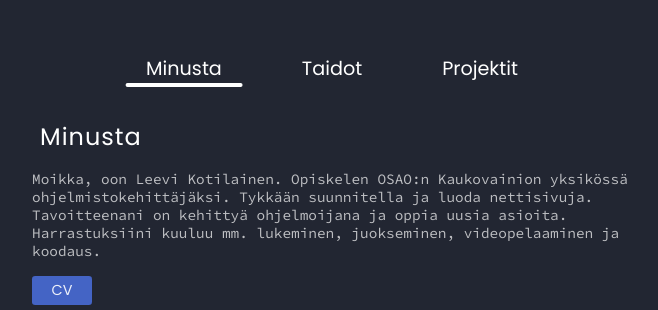
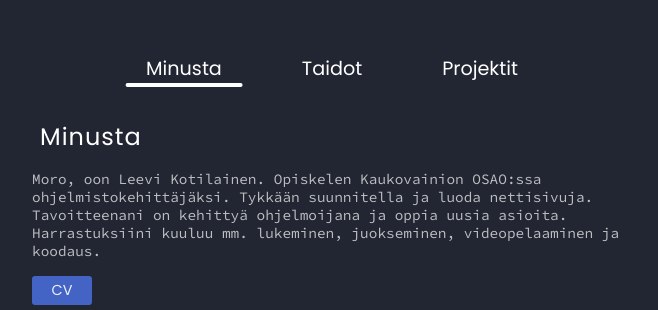
Before and after one commit to leeviko/portfolio, a React (Create React App) app: page / in a window 1280 px wide. Shown: the part 164-474 px from the top of the page, without its empty margins (308-966 px from the left). Built offline with nearby package versions, Linux system fonts and the light colour scheme.

Commit message:
Update About text

```diff
--- a/src/components/About.js
+++ b/src/components/About.js
@@ -13,10 +13,10 @@ const About = () => {
           Minusta
         </h1>
         <p className="about-section-text section-text" lang="fi">
-          Moikka, oon Leevi Kotilainen. Opiskelen OSAO:n Kaukovainion yksikössä
-          ohjelmistokehittäjäksi. Tykkään suunnitella ja luoda nettisivuja. Tavoitteenani on
-          kehittyä ohjelmoijana ja oppia uusia asioita. Harrastuksiini kuuluu mm. lukeminen,
-          juokseminen, videopelaaminen ja koodaus.
+          Moro, oon Leevi Kotilainen. Opiskelen Kaukovainion OSAO:ssa ohjelmistokehittäjäksi.
+          Tykkään suunnitella ja luoda nettisivuja. Tavoitteenani on kehittyä ohjelmoijana ja oppia
+          uusia asioita. Harrastuksiini kuuluu mm. lukeminen, juokseminen, videopelaaminen ja
+          koodaus.
         </p>
         <Link className="resume-link" to="/files/CV_LeeviKotilainen.pdf" target="_blank" download>
           CV
```
